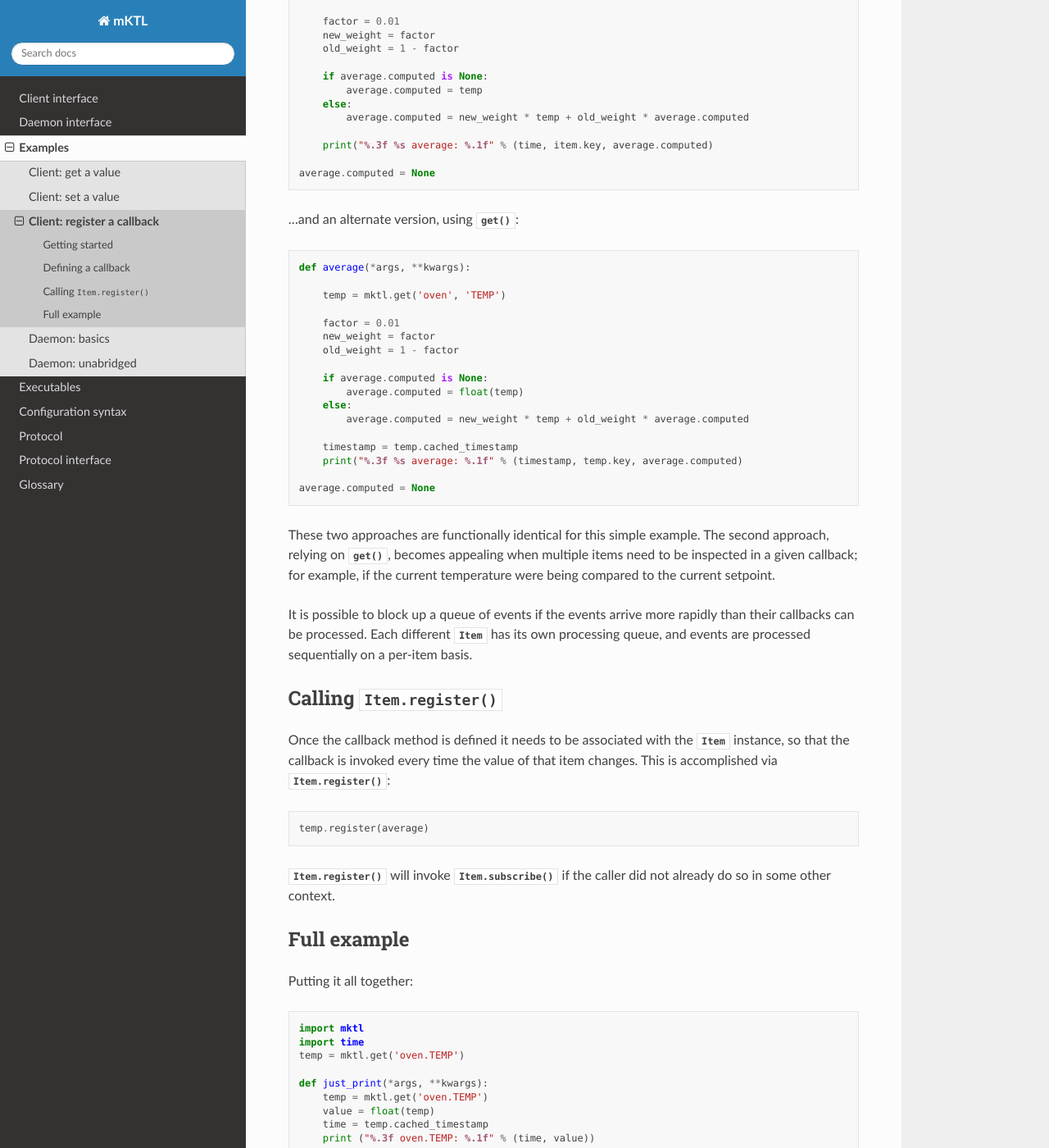
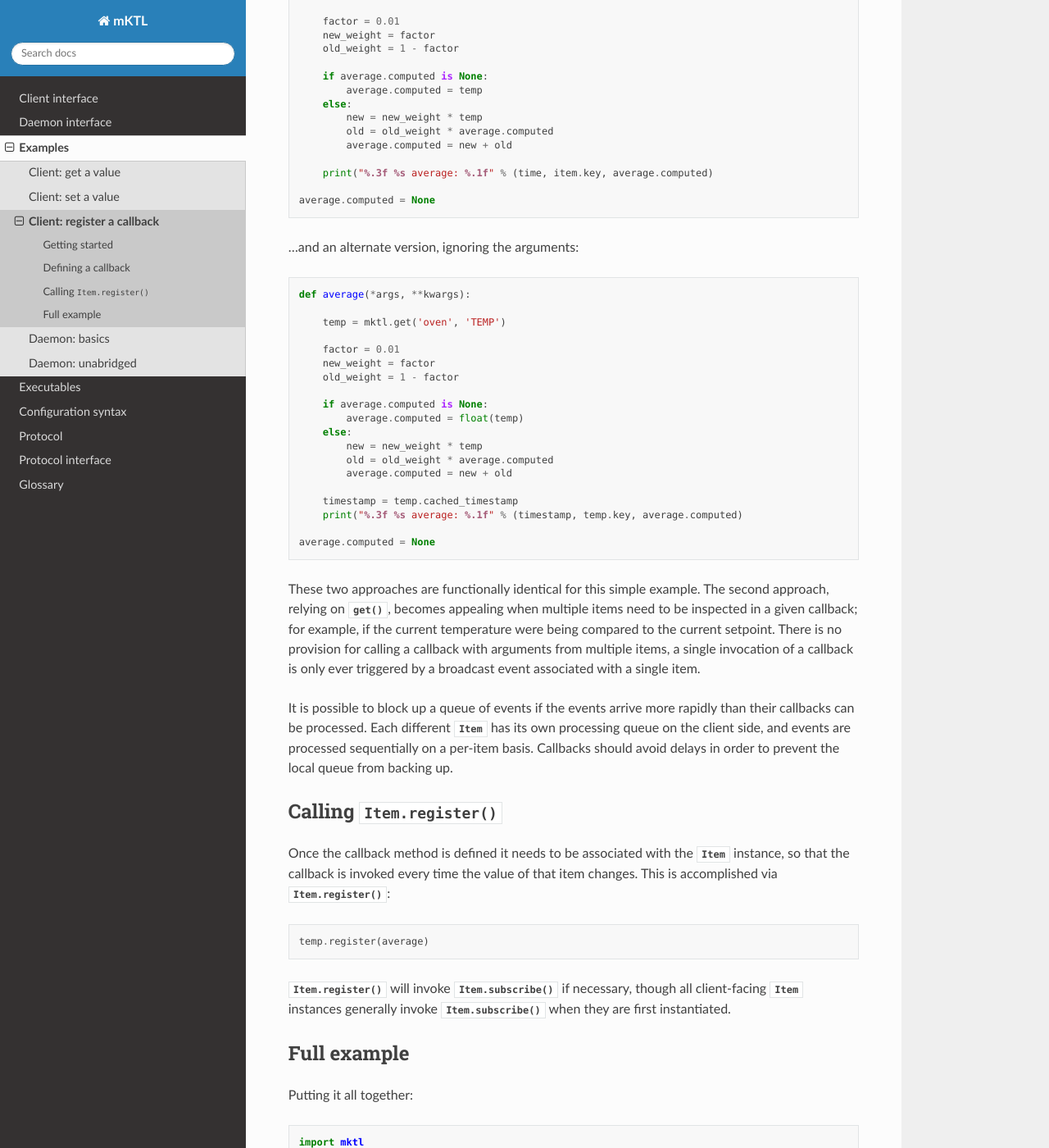
Before and after one commit to KeckObservatory/mKTL, a Sphinx documentation site: the page built from doc/example/callback.rst, in a window 1280 px wide and 1400 px high, scrolled down 836 px. Shown: the whole window at 82% size. Built offline with Sphinx 7.4.7 and the Read the Docs theme 3.1.0, drawn with Linux system fonts in a browser that asks for light colours.

Commit message:
Small readability fixes.

```diff
--- a/doc/example/callback.rst
+++ b/doc/example/callback.rst
@@ -44,14 +44,16 @@ that ignores the arguments provided, an approach made easier by the use of
         if average.computed is None:
             average.computed = temp
         else:
-            average.computed = new_weight * temp + old_weight * average.computed
+            new = new_weight * temp
+            old = old_weight * average.computed
+            average.computed = new + old
 
         print("%.3f %s average: %.1f" % (time, item.key, average.computed)
 
     average.computed = None
 
 
-...and an alternate version, using :func:`get`::
+...and an alternate version, ignoring the arguments::
 
     def average(*args, **kwargs):
 
@@ -64,7 +66,9 @@ that ignores the arguments provided, an approach made easier by the use of
         if average.computed is None:
             average.computed = float(temp)
         else:
-            average.computed = new_weight * temp + old_weight * average.computed
+            new = new_weight * temp
+            old = old_weight * average.computed
+            average.computed = new + old
 
         timestamp = temp.cached_timestamp
         print("%.3f %s average: %.1f" % (timestamp, temp.key, average.computed)
@@ -76,11 +80,15 @@ These two approaches are functionally identical for this simple example.
 The second approach, relying on :func:`get`, becomes appealing
 when multiple items need to be inspected in a given callback; for example,
 if the current temperature were being compared to the current setpoint.
+There is no provision for calling a callback with arguments from multiple
+items, a single invocation of a callback is only ever triggered by a
+broadcast event associated with a single item.
 
 It is possible to block up a queue of events if the events arrive more
 rapidly than their callbacks can be processed. Each different :class:`Item`
-has its own processing queue, and events are processed sequentially on
-a per-item basis.
+has its own processing queue on the client side, and events are processed
+sequentially on a per-item basis. Callbacks should avoid delays in order
+to prevent the local queue from backing up.
 
 
 Calling :func:`Item.register`
@@ -92,8 +100,9 @@ of that item changes. This is accomplished via :func:`Item.register`::
 
     temp.register(average)
 
-:func:`Item.register` will invoke :func:`Item.subscribe` if the caller did
-not already do so in some other context.
+:func:`Item.register` will invoke :func:`Item.subscribe` if necessary,
+though all client-facing :class:`Item` instances generally invoke
+:func:`Item.subscribe` when they are first instantiated.
 
 
 Full example
@@ -106,6 +115,7 @@ Putting it all together::
     temp = mktl.get('oven.TEMP')
 
     def just_print(*args, **kwargs):
+
         temp = mktl.get('oven.TEMP')
         value = float(temp)
         time = temp.cached_timestamp
@@ -123,7 +133,7 @@ Putting it all together::
             average.computed = float(temp)
         else:
             new = new_weight * temp
-	    old = old_weight * average.computed
+            old = old_weight * average.computed
             average.computed = new + old
 
         timestamp = temp.cached_timestamp
```
